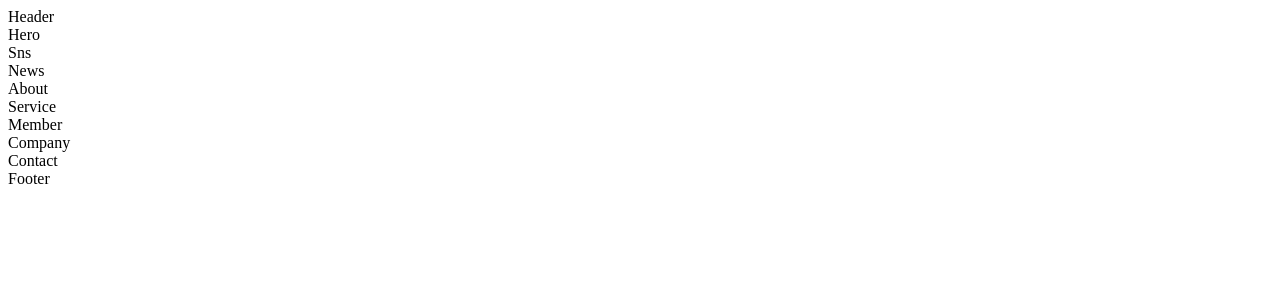
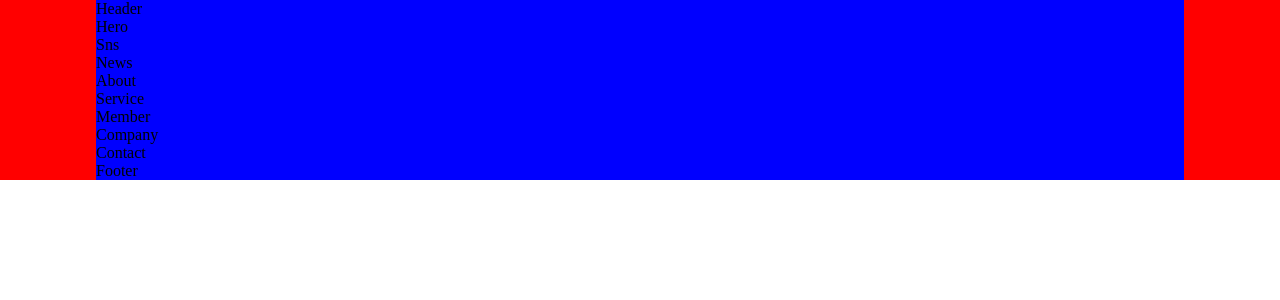
Before and after one commit to kohta9521/Mercury_Company_Site2, a React (Create React App) app: page / in a window 1280 px wide. Shown: the top 300 px of the page. Built offline with nearby package versions, Linux system fonts and the light colour scheme.

Commit message:
add layout components and layout css

```diff
--- /dev/null
+++ b/src/App.css
@@ -0,0 +1,10 @@
+.app {
+  width: 100%;
+  background-color: red;
+}
+.app-container {
+  width: 85%;
+  max-width: 1280px;
+  background-color: blue;
+  margin: 0 auto;
+}
--- a/src/App.js
+++ b/src/App.js
@@ -1,4 +1,6 @@
 import React from "react";
+
+import "./App.css";
 
 import Header from "./components/header/Header";
 import Hero from "./components/hero/Hero";
@@ -12,7 +14,8 @@ import Footer from "./components/footer/Footer";
 
 function App() {
   return (
-    <>
+    <div className="app">
+      <div className="app-container">
         <Header />
 
         <Hero />
@@ -30,7 +33,8 @@ function App() {
         <Contact />
 
         <Footer />
-    </>
+      </div>
+    </div>
   );
 }
 
--- /dev/null
+++ b/src/index.css
@@ -0,0 +1,4 @@
+* {
+  padding: 0;
+  margin: 0;
+}
--- a/src/index.js
+++ b/src/index.js
@@ -1,6 +1,7 @@
 import React from "react";
 import ReactDOM from "react-dom/client";
 import App from "./App";
+import "./index.css";
 
 const root = ReactDOM.createRoot(document.getElementById("root"));
 root.render(
```
Lines whose indentation alone changed are shown as unchanged.
